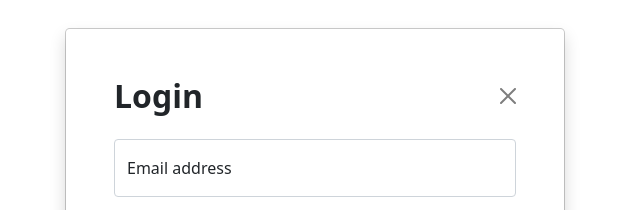
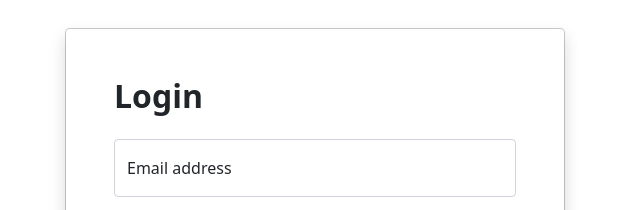
Before and after one commit to dheeraj-puchakayala/WebP-Exercise1, a plain HTML site: page login.html in a window 1280 px wide. Shown: the top 210 px of the page, 325-965 px from the left. Drawn offline with nearby package versions, Linux system fonts and the light colour scheme.

Commit message:
Corrected Login and SignUp

```diff
--- a/login.html
+++ b/login.html
@@ -16,7 +16,7 @@
               <div class="modal-header p-5 pb-4 border-bottom-0">
                 <!-- <h5 class="modal-title">Modal title</h5> -->
                 <h2 class="fw-bold mb-0">Login</h2>
-                <button type="button" class="btn-close" data-bs-dismiss="modal" aria-label="Close"></button>
+                <!-- <button type="button" class="btn-close" data-bs-dismiss="modal" aria-label="Close"></button> -->
               </div>
 
               <div class="modal-body p-5 pt-0">
```
Also changed, not shown: signup.html (+1 -1 lines).
